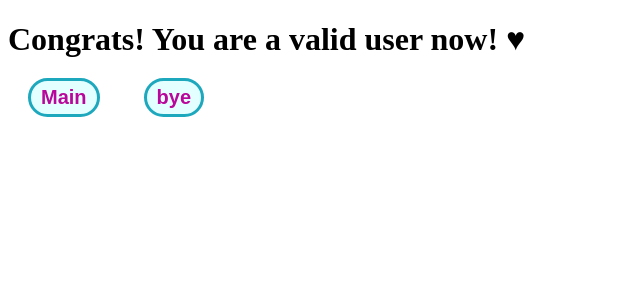
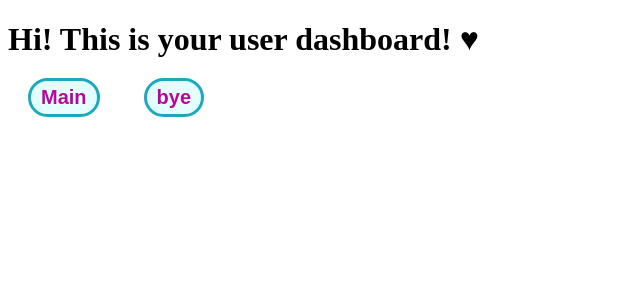
Before and after one commit to IsaEmilia/FLASKtreeni, a Flask app: page /dashboard in a window 1280 px wide. Shown: the top 300 px of the page, without its empty margins (0-640 px from the left). Run offline with Flask 2, Linux system fonts and the light colour scheme; a user stored in the database is signed in.

```diff
--- a/templates/dashboard.html
+++ b/templates/dashboard.html
@@ -6,7 +6,7 @@
 {% endblock %}
 
 {% block body %}
-<h1>Congrats! You are a valid user now! ♥ </h1>
+<h1>Hi! This is your user dashboard! ♥ </h1>
 <button class="headbutt">
     <a href="{{ url_for('index')}}">Main</a>
 </button>
```
Also changed, not shown: templates/index.html (+5 -2 lines).
